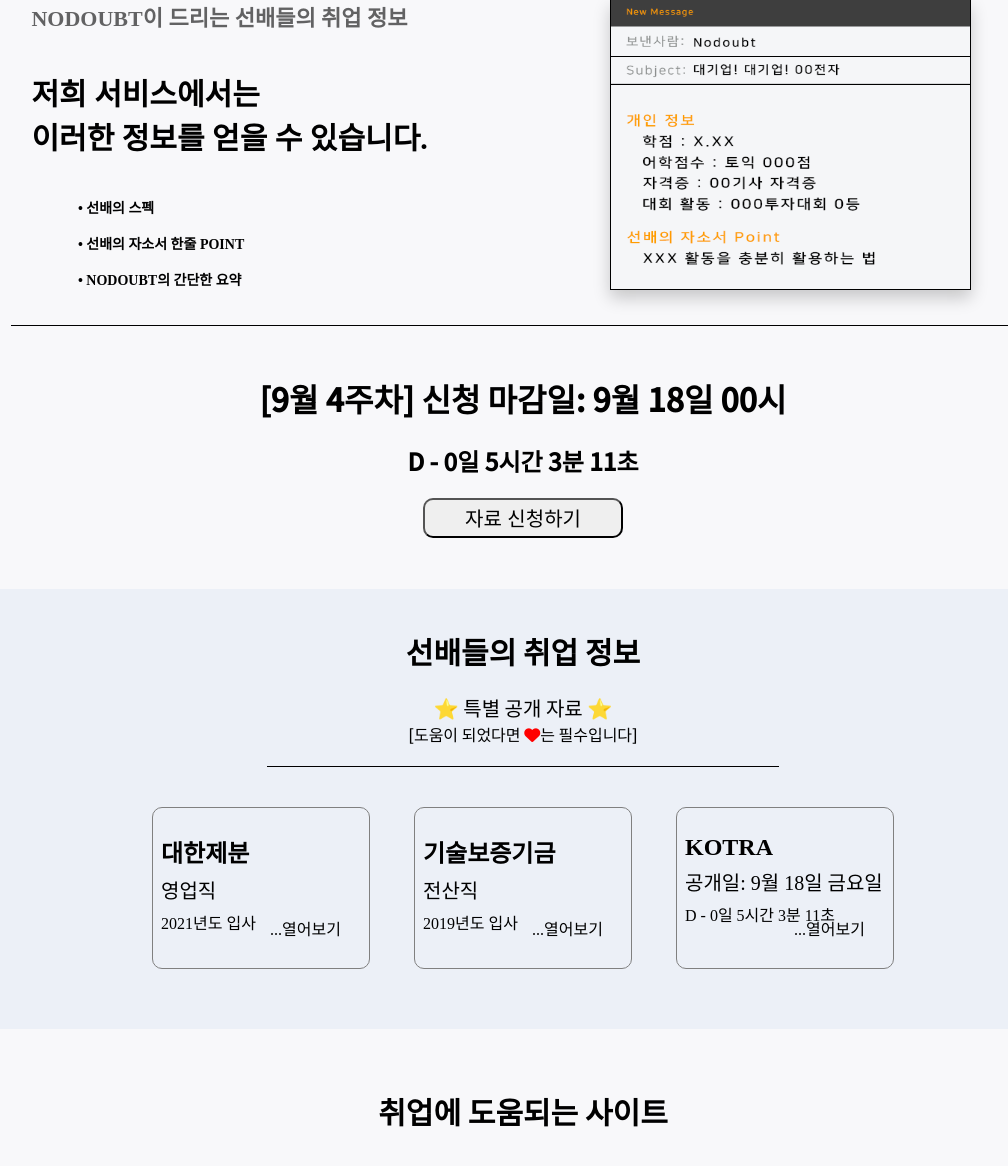
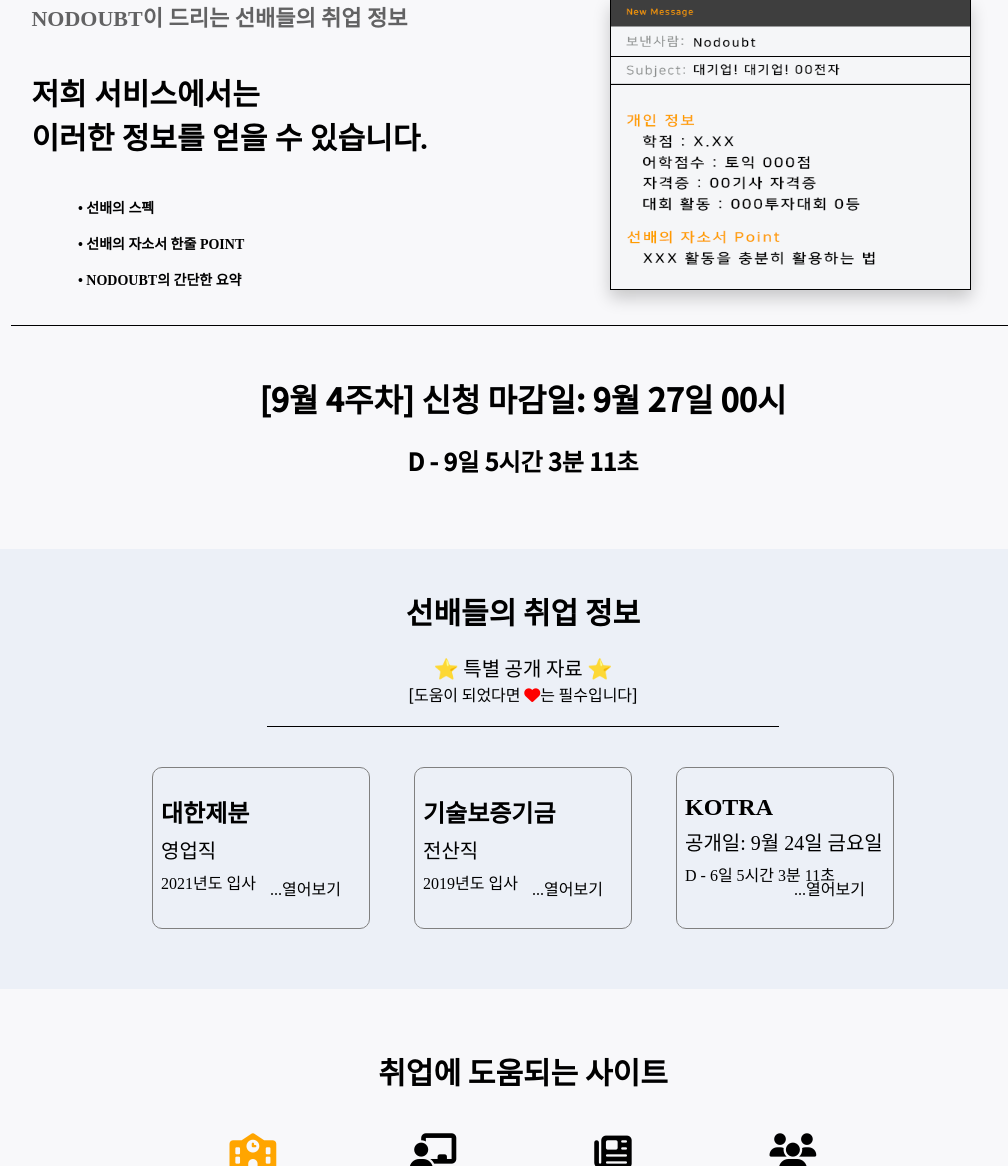
Before and after one commit to YoonHwe/nodoubt, a Django app: page / in a window 1280 px wide. Shown: the part 748-1914 px from the top of the page, without its empty margins (117-1125 px from the left). Run offline with Django 3.2, Linux system fonts and the light colour scheme; data comes from the database, SQL or seed files in the repository; some libraries are stand-ins or nearby versions.

Commit message:
9월 4주차 마감

```diff
--- a/main/templates/main/index.html
+++ b/main/templates/main/index.html
@@ -62,11 +62,11 @@
         </div>
     </div>
     <div class="content_second_dtime">
-        <h1 class="content_second_dtime_h1">[9월 4주차] 신청 마감일: 9월 18일 00시</h1>
-        <h2 class="content_second_dtime_clock">다음 신청 기간: 9/14(화) ~ 9/17(금)</h2>
-        <div class="content_second_dtime_input">
+        <h1 class="content_second_dtime_h1">[9월 4주차] 신청 마감일: 9월 27일 00시</h1>
+        <h2 class="content_second_dtime_clock">다음 신청 기간: 9/19(일) ~ 9/26(일)</h2>
+        <!-- <div class="content_second_dtime_input">
             <input class="content_second_dtime_input_button" id="modal_btn" type="button" value="자료 신청하기">
-        </div>
+        </div> -->
         <div class="black_bg"></div>
         <div class="content_second_left modal_wrap">
             <div class="modal_close">
@@ -111,7 +111,7 @@
                 </div>
                 <div class="content_second_left_application_inst">
                     <h5 id="content_second_left_application_inst_first">두 명의 선배 정보를</h5>
-                    <h5 id="content_second_left_application_inst_second">9월 18일 토요일까지</h5>
+                    <h5 id="content_second_left_application_inst_second">9월 24일 금요일까지</h5>
                     <h5 id="content_second_left_application_inst_second">이메일로 보내드립니다!</h5>
                 </div>
             </div>
--- a/nodoubt/static/js/clock.js
+++ b/nodoubt/static/js/clock.js
@@ -1,7 +1,7 @@
 const clockTitle = document.querySelector(".content_second_dtime_clock");
 function getClock() {
     const promiseDay = new Date();
-    const targetDay = new Date(2021, 8, 18, 0, 0, 0);
+    const targetDay = new Date(2021, 8, 27, 0, 0, 0);
     const month = String(promiseDay.getMonth()).padStart(2, "0");
     const day = String(promiseDay.getDate()).padStart(2, "0");
     const hour = String(promiseDay.getHours()).padStart(2, "0");
@@ -18,7 +18,7 @@ function getClock() {
     const minuteGap = Math.floor(timeGap / (1000 * 60)) % 60;
     const secondGap = Math.floor(timeGap / 1000) % 60;
     if(timeGap <= 0){
-        clockTitle.innerText = "D - Day"
+        clockTitle.innerText = "신청 마감"
     }
     else{
         clockTitle.innerText = `D - ${dayGap}일 ${hourGap}시간 ${minuteGap}분 ${secondGap}초`;
--- a/nodoubt/static/js/popular.js
+++ b/nodoubt/static/js/popular.js
@@ -5,14 +5,14 @@ contentPopularLastAnchor.addEventListener("click",popularReady);
 const targetCompany = contentPopularLast.childNodes[1];
 const targetJob = contentPopularLast.childNodes[3];
 const targetYear = contentPopularLast.childNodes[5];
-targetJob.innerText = "공개일: 9월 18일 금요일";
+targetJob.innerText = "공개일: 9월 24일 금요일";
 
 function getClock() {
     const contentPopular = document.querySelector(".content_popular_top");
     const contentPopularLast = contentPopular.lastElementChild;
     const targetYear = contentPopularLast.childNodes[5];
     const date = new Date();
-    const targetDay = new Date(2021, 8, 18, 0, 0, 0);
+    const targetDay = new Date(2021, 8, 24, 0, 0, 0);
     const month = String(date.getMonth()).padStart(2, "0");
     const day = String(date.getDate()).padStart(2, "0");
     const hour = String(date.getHours()).padStart(2, "0");
--- a/static/js/clock.js
+++ b/static/js/clock.js
@@ -1,7 +1,7 @@
 const clockTitle = document.querySelector(".content_second_dtime_clock");
 function getClock() {
     const promiseDay = new Date();
-    const targetDay = new Date(2021, 8, 18, 0, 0, 0);
+    const targetDay = new Date(2021, 8, 27, 0, 0, 0);
     const month = String(promiseDay.getMonth()).padStart(2, "0");
     const day = String(promiseDay.getDate()).padStart(2, "0");
     const hour = String(promiseDay.getHours()).padStart(2, "0");
@@ -18,7 +18,7 @@ function getClock() {
     const minuteGap = Math.floor(timeGap / (1000 * 60)) % 60;
     const secondGap = Math.floor(timeGap / 1000) % 60;
     if(timeGap <= 0){
-        clockTitle.innerText = "D - Day"
+        clockTitle.innerText = "신청 마감"
     }
     else{
         clockTitle.innerText = `D - ${dayGap}일 ${hourGap}시간 ${minuteGap}분 ${secondGap}초`;
--- a/static/js/popular.js
+++ b/static/js/popular.js
@@ -5,14 +5,14 @@ contentPopularLastAnchor.addEventListener("click",popularReady);
 const targetCompany = contentPopularLast.childNodes[1];
 const targetJob = contentPopularLast.childNodes[3];
 const targetYear = contentPopularLast.childNodes[5];
-targetJob.innerText = "공개일: 9월 18일 금요일";
+targetJob.innerText = "공개일: 9월 24일 금요일";
 
 function getClock() {
     const contentPopular = document.querySelector(".content_popular_top");
     const contentPopularLast = contentPopular.lastElementChild;
     const targetYear = contentPopularLast.childNodes[5];
     const date = new Date();
-    const targetDay = new Date(2021, 8, 18, 0, 0, 0);
+    const targetDay = new Date(2021, 8, 24, 0, 0, 0);
     const month = String(date.getMonth()).padStart(2, "0");
     const day = String(date.getDate()).padStart(2, "0");
     const hour = String(date.getHours()).padStart(2, "0");
```
Also changed, not shown: README.md.
